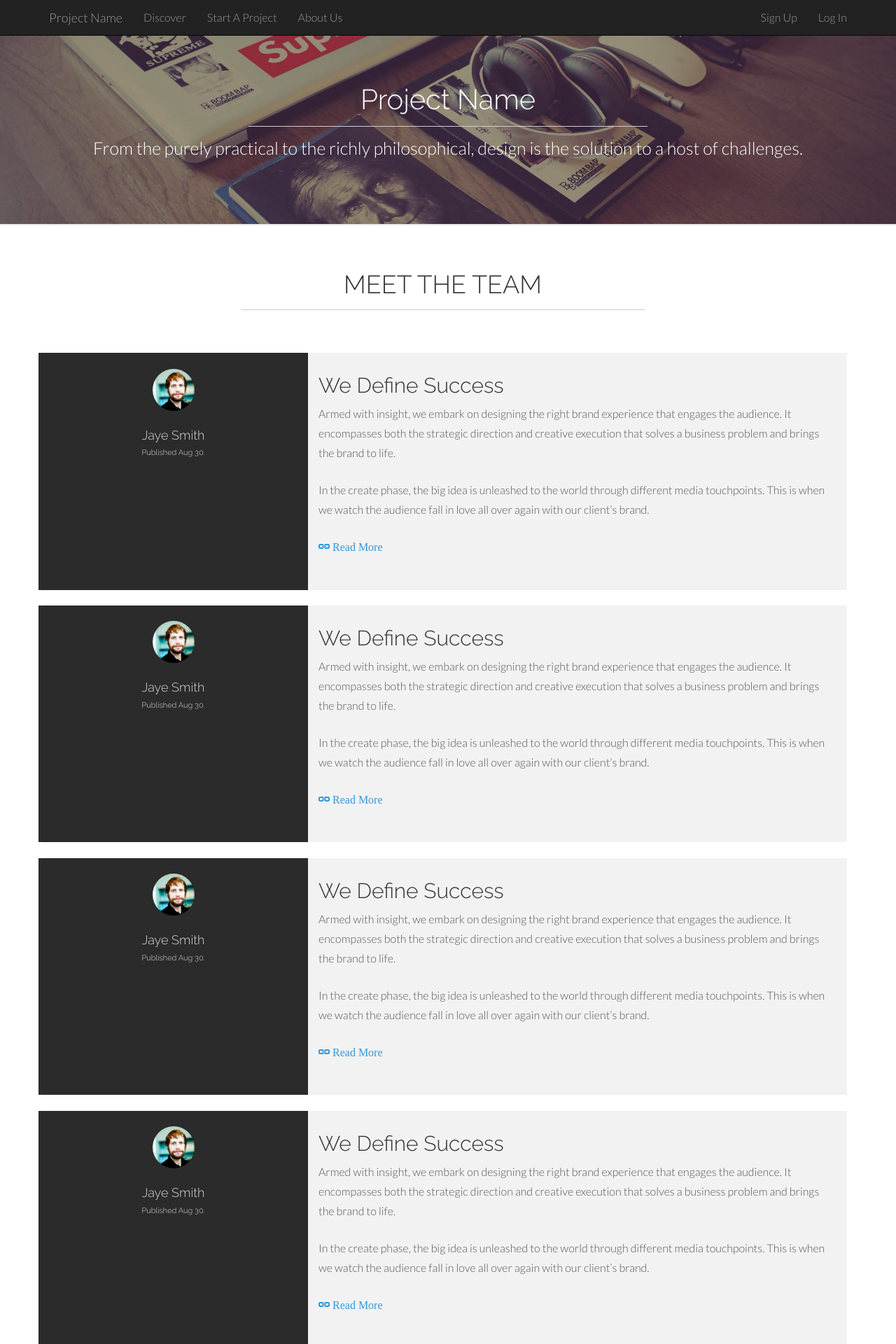
After one commit to CS2102-AY1617/project-crowd-funding, a PHP site: page /aboutus.php in a window 1280 px wide. The commit adds this page. Shown: the top 1920 px of the page at 70% size. Run offline with PHP 8.4, Linux system fonts and the light colour scheme.

Commit message:
About us page front end

```diff
--- /dev/null
+++ b/src/aboutus.php
@@ -0,0 +1,166 @@
+<!DOCTYPE html>
+<html lang="en">
+    <head>
+        <meta charset="utf-8">
+        <meta name="viewport" content="width=device-width, initial-scale=1.0">
+        <meta name="description" content="SHIELD - Free Bootstrap 3 Theme">
+        <meta name="author" content="Carlos Alvarez - Alvarez.is - blacktie.co">
+        <link rel="shortcut icon" href="assets/ico/favicon.png">
+
+        <title> CS2102</title>
+
+        <!-- Bootstrap core CSS -->
+        <link href="assets/css/bootstrap.css" rel="stylesheet">
+
+        <!-- Custom styles for this template -->
+        <link href="assets/css/main.css" rel="stylesheet">
+        <link rel="stylesheet" href="assets/css/icomoon.css">
+        <link href="assets/css/animate-custom.css" rel="stylesheet">
+        <link href='http://fonts.googleapis.com/css?family=Lato:300,400,700,300italic,400italic' rel='stylesheet' type='text/css'>
+        <link href='http://fonts.googleapis.com/css?family=Raleway:400,300,700' rel='stylesheet' type='text/css'>
+
+        <script src="assets/js/jquery.min.js"></script>
+        <script type="text/javascript" src="assets/js/modernizr.custom.js"></script>
+
+        <!-- HTML5 shim and Respond.js IE8 support of HTML5 elements and media queries -->
+        <!--[if lt IE 9]>
+        <script src="assets/js/html5shiv.js"></script>
+        <script src="assets/js/respond.min.js"></script>
+        <![endif]-->
+    </head>
+    <body data-spy="scroll" data-offset="0" data-target="#navbar-main">
+    <?php
+    include "header.php";
+    ?>
+
+    <!-- ==== SECTION DIVIDER3 -->
+    <section class="section-divider textdivider divider3">
+        <div class="container">
+            <h1>Project Name</h1>
+            <hr>
+            <p>From the purely practical to the richly philosophical, design is the solution to a host of challenges.</p>
+        </div><!-- container -->
+    </section><!-- section -->
+
+    <!-- ==== BLOG ==== -->
+    <div class="container" id="blog" name="blog">
+        <br>
+        <div class="row">
+            <br>
+            <h1 class="centered">MEET THE TEAM</h1>
+            <hr>
+            <br>
+            <br>
+        </div><!-- /row -->
+
+        <div class="row">
+            <div class="col-lg-12 blog-bg" >
+                <div class="col-lg-4 centered">
+                    <br>
+                    <p><img class="img img-circle" src="assets/img/team/team04.jpg" width="60px" height="60px"></p>
+                    <h4>Jaye Smith</h4>
+                    <h5>Published Aug 30.</h5>
+                </div>
+                <div class="col-lg-8 blog-content">
+                    <h2>We Define Success</h2>
+                    <p>Armed with insight, we embark on designing the right brand experience that engages the audience. It encompasses both the strategic direction and creative execution that solves a business problem and brings the brand to life.</p>
+                    <p>In the create phase, the big idea is unleashed to the world through different media touchpoints. This is when we watch the audience fall in love all over again with our client’s brand.</p>
+                    <p><a href="#" class="icon icon-link"> Read More</a></p>
+                    <br>
+                </div>
+            </div><!-- /col -->
+        </div>
+        <br>
+        <div class="row">
+            <div class="col-lg-12 blog-bg" >
+                <div class="col-lg-4 centered">
+                    <br>
+                    <p><img class="img img-circle" src="assets/img/team/team04.jpg" width="60px" height="60px"></p>
+                    <h4>Jaye Smith</h4>
+                    <h5>Published Aug 30.</h5>
+                </div>
+                <div class="col-lg-8 blog-content">
+                    <h2>We Define Success</h2>
+                    <p>Armed with insight, we embark on designing the right brand experience that engages the audience. It encompasses both the strategic direction and creative execution that solves a business problem and brings the brand to life.</p>
+                    <p>In the create phase, the big idea is unleashed to the world through different media touchpoints. This is when we watch the audience fall in love all over again with our client’s brand.</p>
+                    <p><a href="#" class="icon icon-link"> Read More</a></p>
+                    <br>
+                </div>
+            </div><!-- /col -->
+        </div>
+        <br>
+        <div class="row">
+            <div class="col-lg-12 blog-bg" >
+                <div class="col-lg-4 centered">
+                    <br>
+                    <p><img class="img img-circle" src="assets/img/team/team04.jpg" width="60px" height="60px"></p>
+                    <h4>Jaye Smith</h4>
+                    <h5>Published Aug 30.</h5>
+                </div>
+                <div class="col-lg-8 blog-content">
+                    <h2>We Define Success</h2>
+                    <p>Armed with insight, we embark on designing the right brand experience that engages the audience. It encompasses both the strategic direction and creative execution that solves a business problem and brings the brand to life.</p>
+                    <p>In the create phase, the big idea is unleashed to the world through different media touchpoints. This is when we watch the audience fall in love all over again with our client’s brand.</p>
+                    <p><a href="#" class="icon icon-link"> Read More</a></p>
+                    <br>
+                </div>
+            </div><!-- /col -->
+        </div>
+        <br>
+        <div class="row">
+            <div class="col-lg-12 blog-bg" >
+                <div class="col-lg-4 centered">
+                    <br>
+                    <p><img class="img img-circle" src="assets/img/team/team04.jpg" width="60px" height="60px"></p>
+                    <h4>Jaye Smith</h4>
+                    <h5>Published Aug 30.</h5>
+                </div>
+                <div class="col-lg-8 blog-content">
+                    <h2>We Define Success</h2>
+                    <p>Armed with insight, we embark on designing the right brand experience that engages the audience. It encompasses both the strategic direction and creative execution that solves a business problem and brings the brand to life.</p>
+                    <p>In the create phase, the big idea is unleashed to the world through different media touchpoints. This is when we watch the audience fall in love all over again with our client’s brand.</p>
+                    <p><a href="#" class="icon icon-link"> Read More</a></p>
+                    <br>
+                </div>
+            </div><!-- /col -->
+        </div>
+        <br>
+        <div class="row">
+            <div class="col-lg-12 blog-bg" >
+                <div class="col-lg-4 centered">
+                    <br>
+                    <p><img class="img img-circle" src="assets/img/team/team04.jpg" width="60px" height="60px"></p>
+                    <h4>Jaye Smith</h4>
+                    <h5>Published Aug 30.</h5>
+                </div>
+                <div class="col-lg-8 blog-content">
+                    <h2>We Define Success</h2>
+                    <p>Armed with insight, we embark on designing the right brand experience that engages the audience. It encompasses both the strategic direction and creative execution that solves a business problem and brings the brand to life.</p>
+                    <p>In the create phase, the big idea is unleashed to the world through different media touchpoints. This is when we watch the audience fall in love all over again with our client’s brand.</p>
+                    <p><a href="#" class="icon icon-link"> Read More</a></p>
+                    <br>
+                </div>
+            </div><!-- /col -->
+        </div>
+        <br>
+
+        <br>
+        <br>
+    </div><!-- /container -->
+
+    <?php
+    include "footer.php";
+    ?>
+
+    <!-- Bootstrap core JavaScript
+    ================================================== -->
+    <!-- Placed at the end of the document so the pages load faster -->
+
+
+    <script type="text/javascript" src="assets/js/bootstrap.min.js"></script>
+    <script type="text/javascript" src="assets/js/retina.js"></script>
+    <script type="text/javascript" src="assets/js/jquery.easing.1.3.js"></script>
+    <script type="text/javascript" src="assets/js/smoothscroll.js"></script>
+    <script type="text/javascript" src="assets/js/jquery-func.js"></script>
+    </body>
+</html>
--- a/src/footer.php
+++ b/src/footer.php
@@ -0,0 +1,41 @@
+<div id="footerwrap" style="color:white">
+    <div class="container">
+        <div class="col-lg-4">
+            <h3 style="color:white">Contact Information</h3>
+            <p><span class="icon icon-home"></span> Some Address 987, NY<br/>
+                <span class="icon icon-phone"></span> +34 9884 4893 <br/>
+                <span class="icon icon-mobile"></span> +34 59855 9853 <br/>
+                <span class="icon icon-envelop"></span> <a href="#"> agency@blacktie.co</a> <br/>
+                <span class="icon icon-twitter"></span> <a href="#"> @blacktie_co </a> <br/>
+                <span class="icon icon-facebook"></span> <a href="#"> BlackTie Agency </a> <br/>
+            </p>
+        </div><!-- col -->
+        <div class="col-lg-4">
+            <h3 style="color:white">Newsletter</h3>
+            <p>Register to our newsletter and be updated with the latests information regarding our services, offers and much more.</p>
+            <p>
+            <form class="form-horizontal" role="form">
+                <div class="form-group">
+                    <label for="inputEmail1" class="col-lg-4 control-label"></label>
+                </div>
+                <div class="form-group">
+                    <label for="text1" class="col-lg-4 control-label"></label>
+                    <div class="col-lg-10">
+                        <input type="text" class="form-control" id="text1" placeholder="Your Name">
+                    </div>
+                </div>
+                <div class="form-group">
+                    <div class="col-lg-10">
+                        <button type="submit" class="btn btn-success">Subscribe</button>
+                    </div>
+                </div>
+            </form><!-- form -->
+            </p>
+        </div><!-- col -->
+        <div class="col-lg-4">
+            <h3 style="color:white">Support Us</h3>
+            <p>Lorem Ipsum is simply dummy text of the printing and typesetting industry. Lorem Ipsum has been the industry's standard dummy text ever since the 1500s, when an unknown printer took a galley of type and scrambled it to make a type specimen book.</p>
+        </div><!-- col -->
+    </div>
+    <h4>Created by <a href="http://blacktie.co">BlackTie.co</a> - Copyright 2014</h4>
+</div>
--- a/src/header.php
+++ b/src/header.php
@@ -5,13 +5,13 @@
         <button type="button" class="navbar-toggle" data-toggle="collapse" data-target=".navbar-collapse">
           <span class="icon icon-shield" style="font-size:30px; color:#3498db;"></span>
         </button>
-        <a class="navbar-brand page-scroll" href="#first"></i> Project Name</a>
+        <a class="navbar-brand page-scroll" href="landingpage.php"></i> Project Name</a>
       </div>
       <div class="navbar-collapse collapse">
         <ul class="nav navbar-nav">
-          <li><a href="landingpage.php" class="smoothScroll">Discover</a></li>
-          <li> <a href="discover.php" class="smoothScroll">Start A Project</a></li>
-          <li> <a href="#services" class="smoothScroll"> About Us</a></li>
+          <li><a href="discover.php" class="smoothScroll">Discover</a></li>
+          <li> <a href="#" class="smoothScroll">Start A Project</a></li>
+          <li> <a href="aboutus.php" class="smoothScroll"> About Us</a></li>
         </ul>
         <ul class="nav navbar-nav navbar-right">
             <li>
```
Also changed, not shown: src/discover.php (+3 -44 lines).
